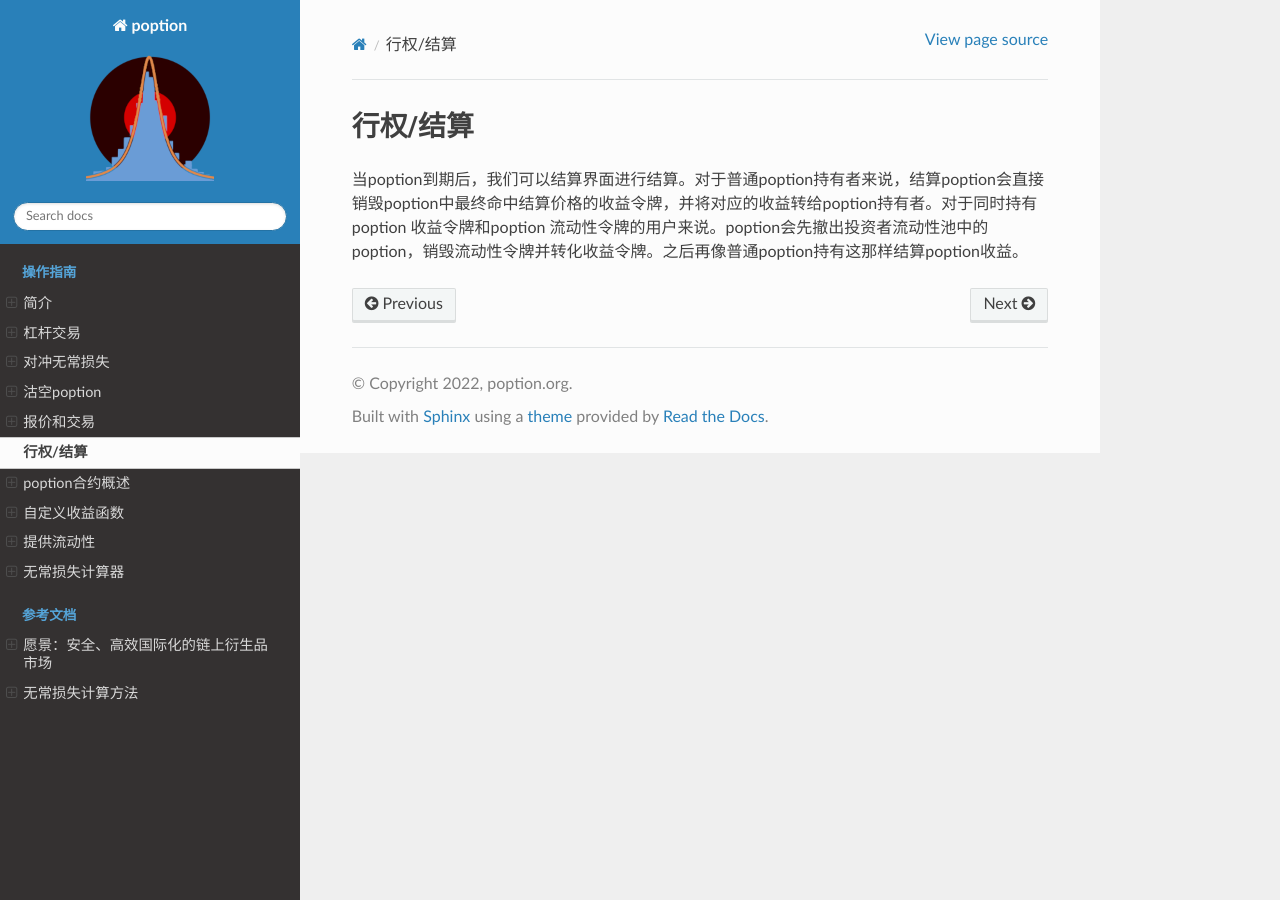
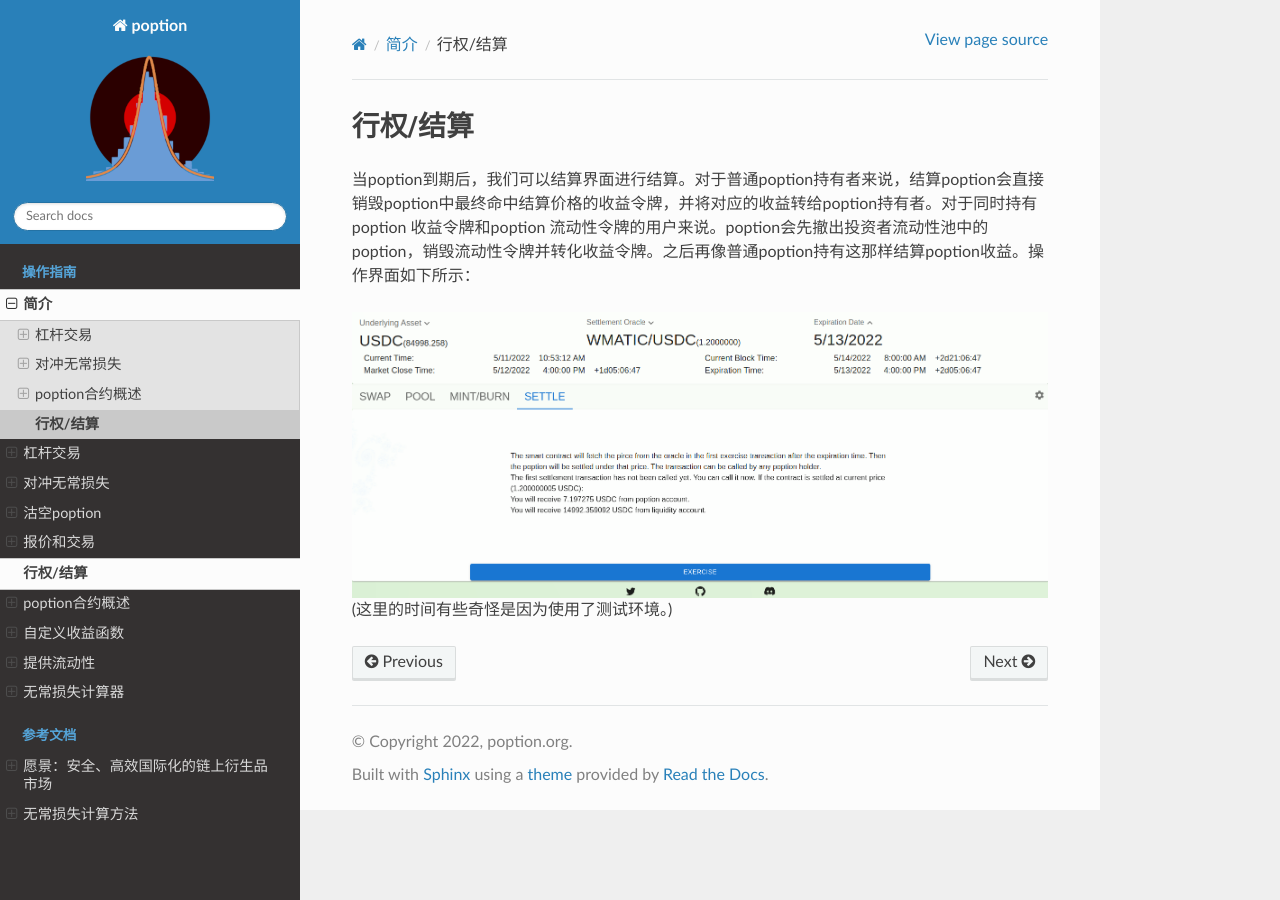
Before and after one commit to hydrogenbear/doc, a Sphinx documentation site: the page built from source/settle.rst, in a window 1280 px wide. Built offline with Sphinx 7.4.7 and the Read the Docs theme 2.0.0, drawn with Linux system fonts in a browser that asks for light colours.

Commit message:
add settle

```diff
--- a/source/introduction.rst
+++ b/source/introduction.rst
@@ -23,3 +23,4 @@ poption 的名字来源于 payoff option （收益曲线期权）和 pop option
    leverage
    hedge_il
    poption_contract
+   settle
--- a/source/poption_contract.rst
+++ b/source/poption_contract.rst
@@ -51,6 +51,10 @@ Poption的收益函数代表着poption持有人在智能合约中所拥有的资
 --------
 收益令牌作为一种ERC1155是可以被移交的。在移交的功能的基础上我们可以构建自动做市商。
 
+行权
+--------
+因为poption是按上述方式铸造和转移的。所以它是完全抵押的。行权收益的总和始终等于合约中锁定的代币总量。所有持有人的收益均保证能在任何情况下获得。
+
 前端界面
 --------
 合约列表
--- a/source/settle.rst
+++ b/source/settle.rst
@@ -2,4 +2,8 @@
 ===============
 
 当poption到期后，我们可以结算界面进行结算。对于普通poption持有者来说，结算poption会直接销毁poption中最终命中结算价格的收益令牌，并将对应的收益转给poption持有者。对于同时持有poption
-收益令牌和poption 流动性令牌的用户来说。poption会先撤出投资者流动性池中的poption，销毁流动性令牌并转化收益令牌。之后再像普通poption持有这那样结算poption收益。
+收益令牌和poption 流动性令牌的用户来说。poption会先撤出投资者流动性池中的poption，销毁流动性令牌并转化收益令牌。之后再像普通poption持有这那样结算poption收益。操作界面如下所示：
+
+.. image:: ../images/settle.png
+    :align: center
+(这里的时间有些奇怪是因为使用了测试环境。)
```
Also changed, not shown: images/settle.png (added).
